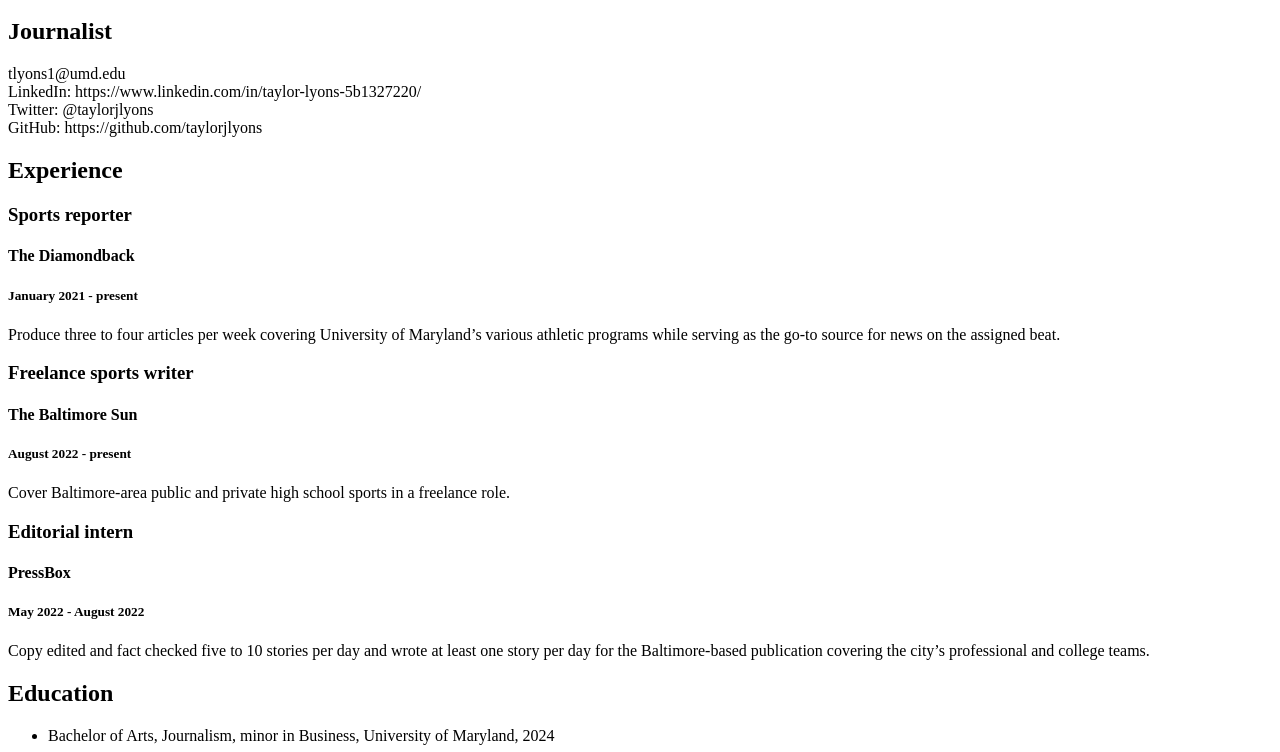
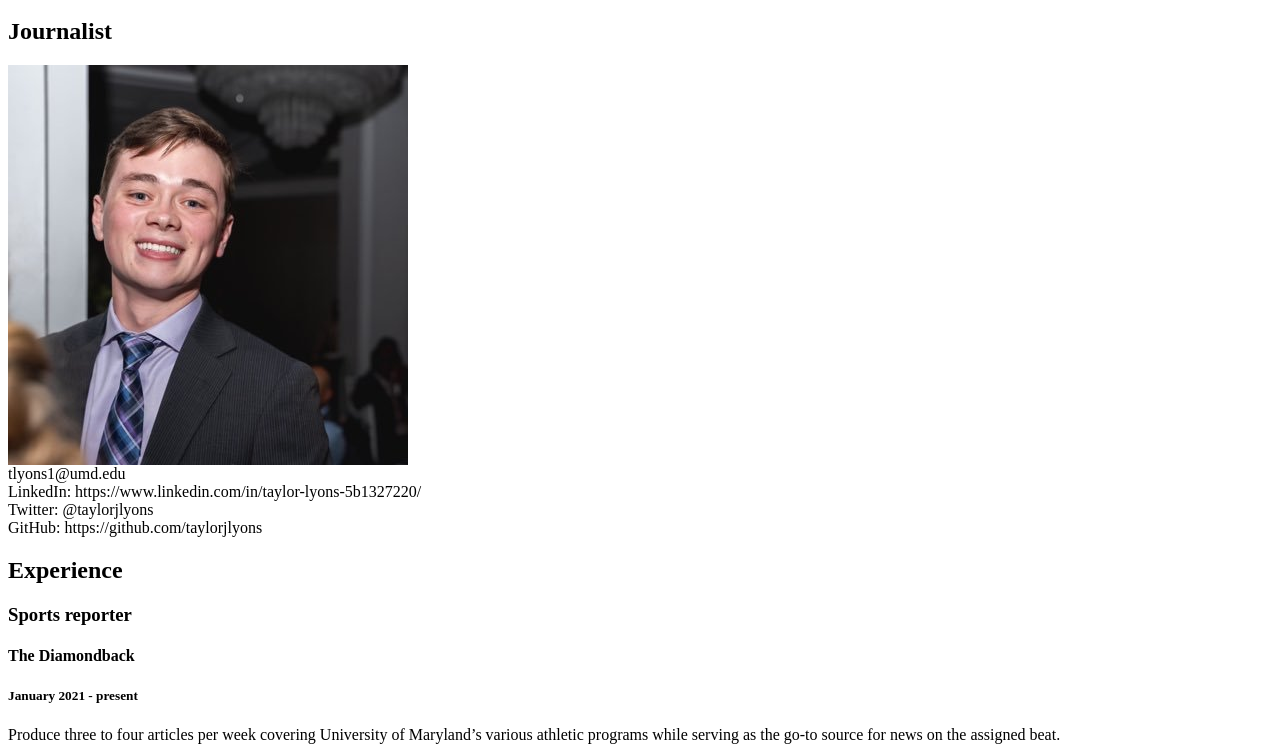
Before and after one commit to taylorjlyons/Taylor-Lyons-JOUR352, a plain HTML site: page resume.html in a window 1280 px wide. Shown: the part 48-800 px from the top of the page. Drawn offline with Linux system fonts and the light colour scheme.

Commit message:
Photo of me

```diff
--- a/resume.html
+++ b/resume.html
@@ -6,6 +6,7 @@
 
       <h1>Taylor Lyons</h1>
       <h2><strong>Journalist</strong></h2>
+      <img src="taylor-lyons-headshot.jpg" alt="A photo of me.">
 
       <div id="contact">
         tlyons1@umd.edu<br>
```
Also changed, not shown: taylor-lyons-headshot.jpg (added).
